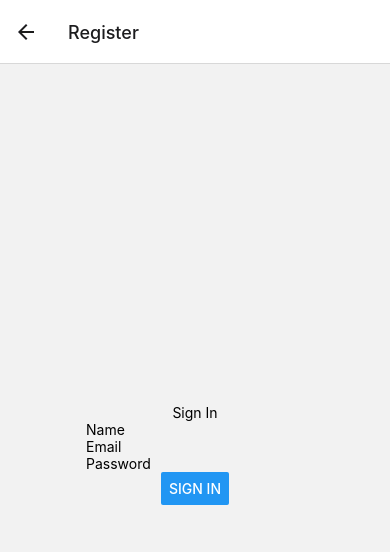
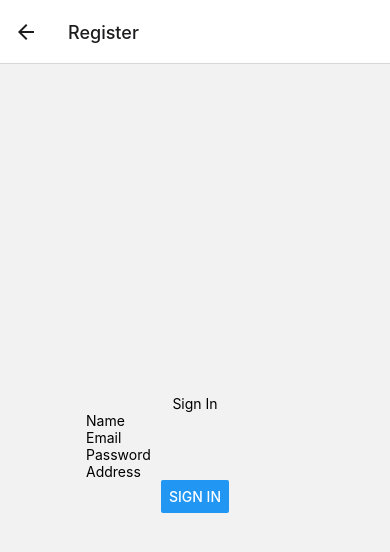
Before and after one commit to stantanasi/shoes-lock-app, a React Native app: screen /Register in a window 390 px wide. Shown: the top 552 px of the page. Built offline with nearby package versions, Linux system fonts and the light colour scheme; what expo-linking would draw is missing.

Commit message:
feat(register): add address field

```diff
--- a/screens/launcher/RegisterScreen.tsx
+++ b/screens/launcher/RegisterScreen.tsx
@@ -8,8 +8,9 @@ export default function RegisterScreen({ navigation }: RootStackScreenProps<'Reg
   const [name, setName] = useState('');
   const [email, setEmail] = useState('');
   const [password, setPassword] = useState('');
+  const [address, setAddress] = useState('');
 
-  const register = (name: string, email: string, password: string) => {
+  const register = (name: string, email: string, password: string, address: string) => {
     auth.createUserWithEmailAndPassword(email, password)
       .then(async (credentials) => {
         const user = credentials.user;
@@ -20,6 +21,7 @@ export default function RegisterScreen({ navigation }: RootStackScreenProps<'Reg
           .add({
             uid: user.uid,
             name: name,
+            address: address,
           });
         AsyncStorage.setItem('user', JSON.stringify({ uid: user.uid }));
 
@@ -55,14 +57,21 @@ export default function RegisterScreen({ navigation }: RootStackScreenProps<'Reg
         value={password}
         onChangeText={(value) => setPassword(value)}
       />
+      <TextInput
+        placeholder='Address'
+        style={styles.address}
+        value={address}
+        onChangeText={(value) => setAddress(value)}
+      />
       <Button
         title='Sign In'
         onPress={() => {
           if (name.trim() === '') return;
           if (email.trim() === '') return;
           if (password.trim() === '') return;
+          if (address.trim() === '') return;
 
-          register(name, email, password);
+          register(name, email, password, address);
         }}
       />
     </View>
@@ -79,4 +88,5 @@ const styles = StyleSheet.create({
   name: {},
   email: {},
   password: {},
+  address: {},
 })
```
